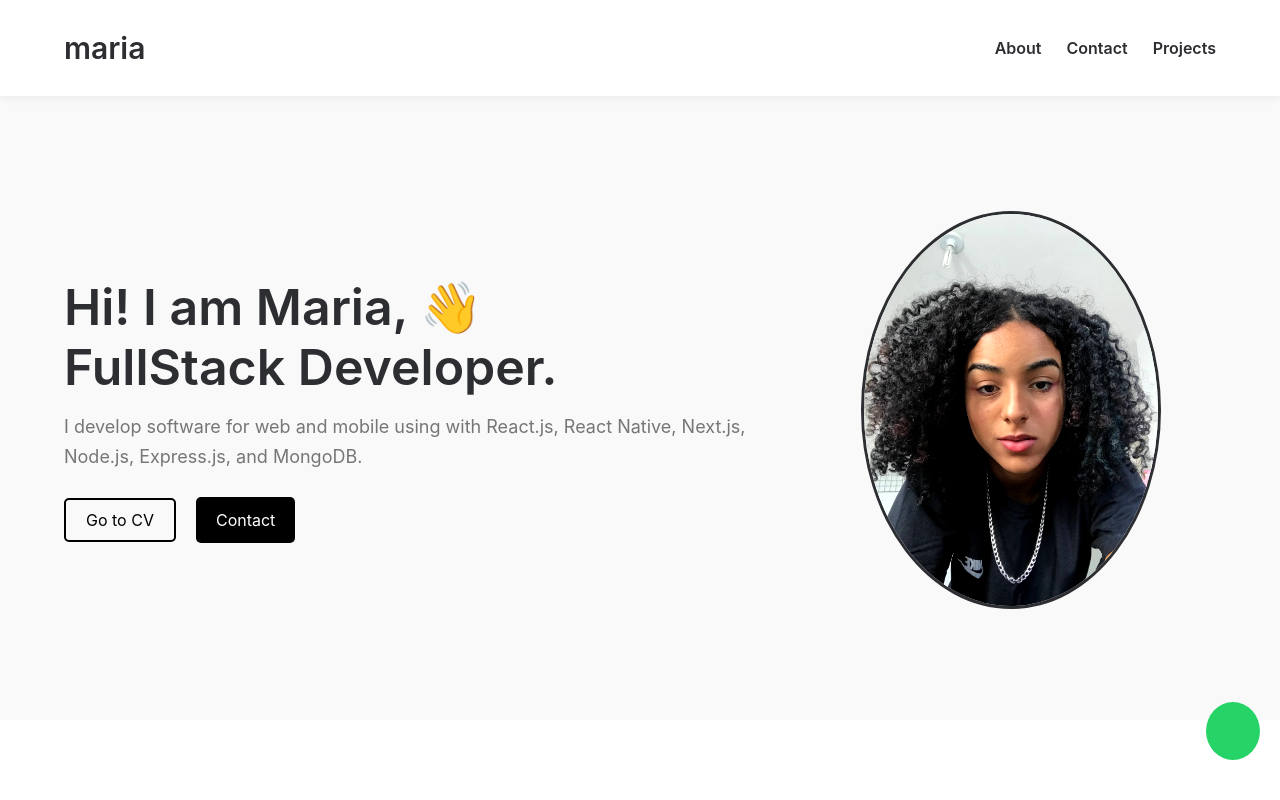
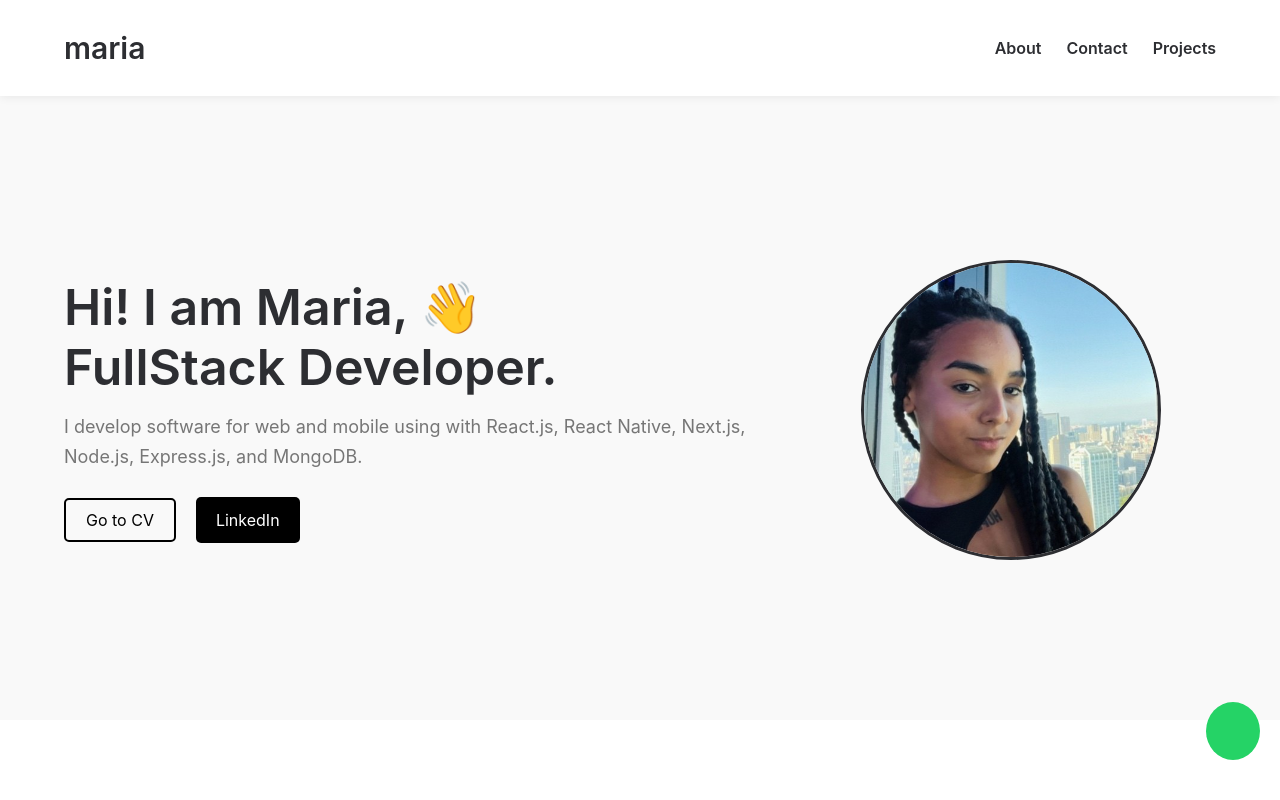
Before and after one commit to marinspira/marinspira.github.io, a React (Create React App) app: page / in a window 1280 px wide. Shown: the top 800 px of the page. Built offline with nearby package versions, Linux system fonts and the light colour scheme; no server answers; some icons are missing.

Commit message:
Fix buttons

```diff
--- a/src/components/contact/index.jsx
+++ b/src/components/contact/index.jsx
@@ -60,14 +60,6 @@ function Contact() {
                         maxLength='20'
                         required
                     />
-                    <input
-                        type='tel'
-                        name='tel'
-                        placeholder='WhatsApp with your country'
-                        onChange={handleChange}
-                        maxLength="15"
-                        required
-                    />
                     <textarea
                         name='message'
                         placeholder='Your message'
--- a/src/components/section-top/index.jsx
+++ b/src/components/section-top/index.jsx
@@ -1,7 +1,6 @@
 import React from 'react';
-import me from '../../assets/me2.jpg';
+import me from '../../assets/me.jpeg';
 import * as C from './styles'
-import { AiOutlineGithub, AiFillLinkedin, AiFillInstagram } from 'react-icons/ai'
 import Btn from '../btn';
 
 function SectionTop() {
@@ -19,8 +18,8 @@ function SectionTop() {
               link: 'https://drive.google.com/file/d/1FAURrCgId0ld5Knlgt0UTIqzwlLsfz22/view?usp=sharing'
             }}
             link2={{
-              text: "Contact",
-              link: '#contact'
+              text: "LinkedIn",
+              link: 'https://www.linkedin.com/in/iamaria/'
             }}
           />
         </C.Content>
```
Also changed, not shown: src/assets/me.jpeg (added).
